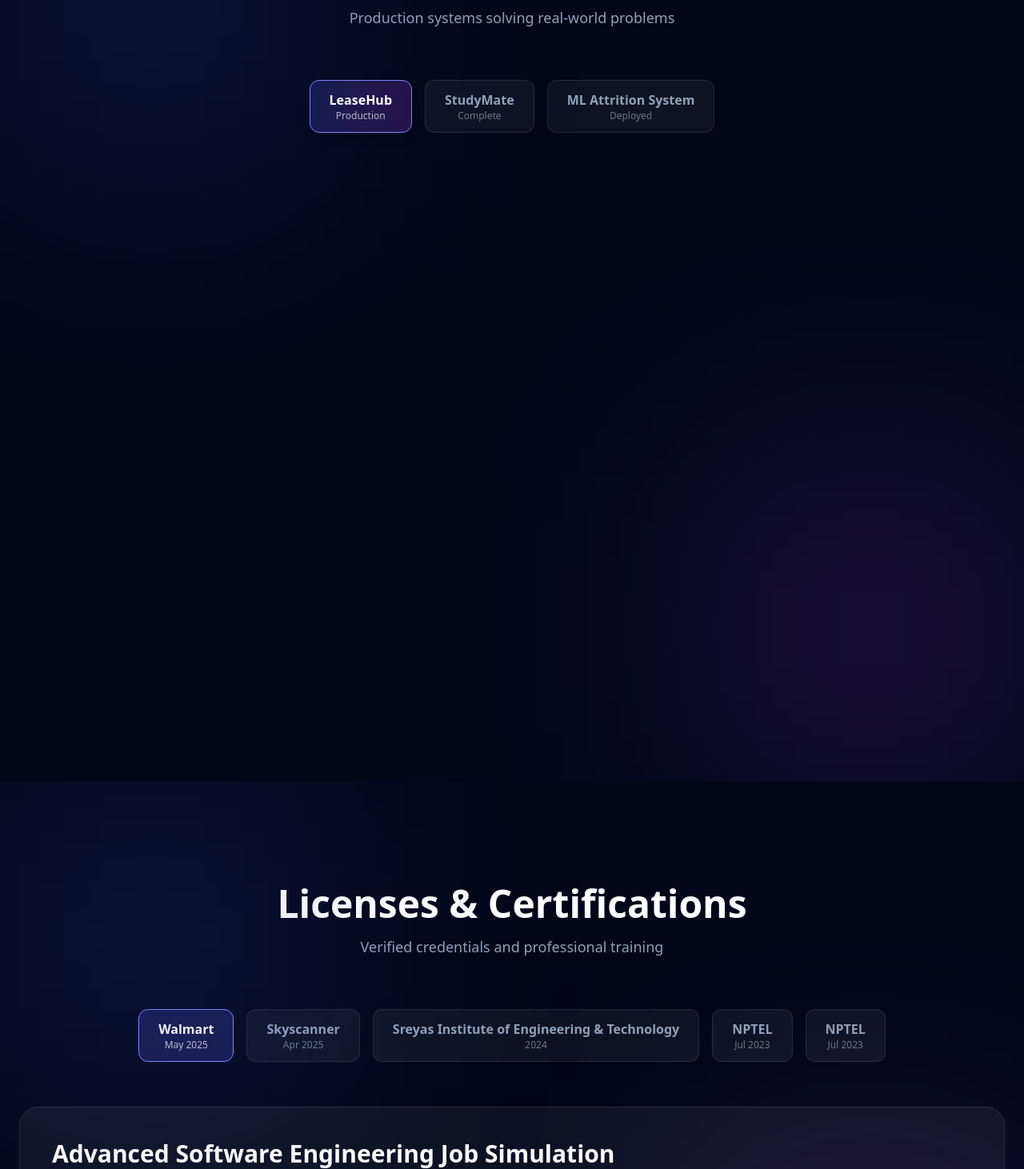
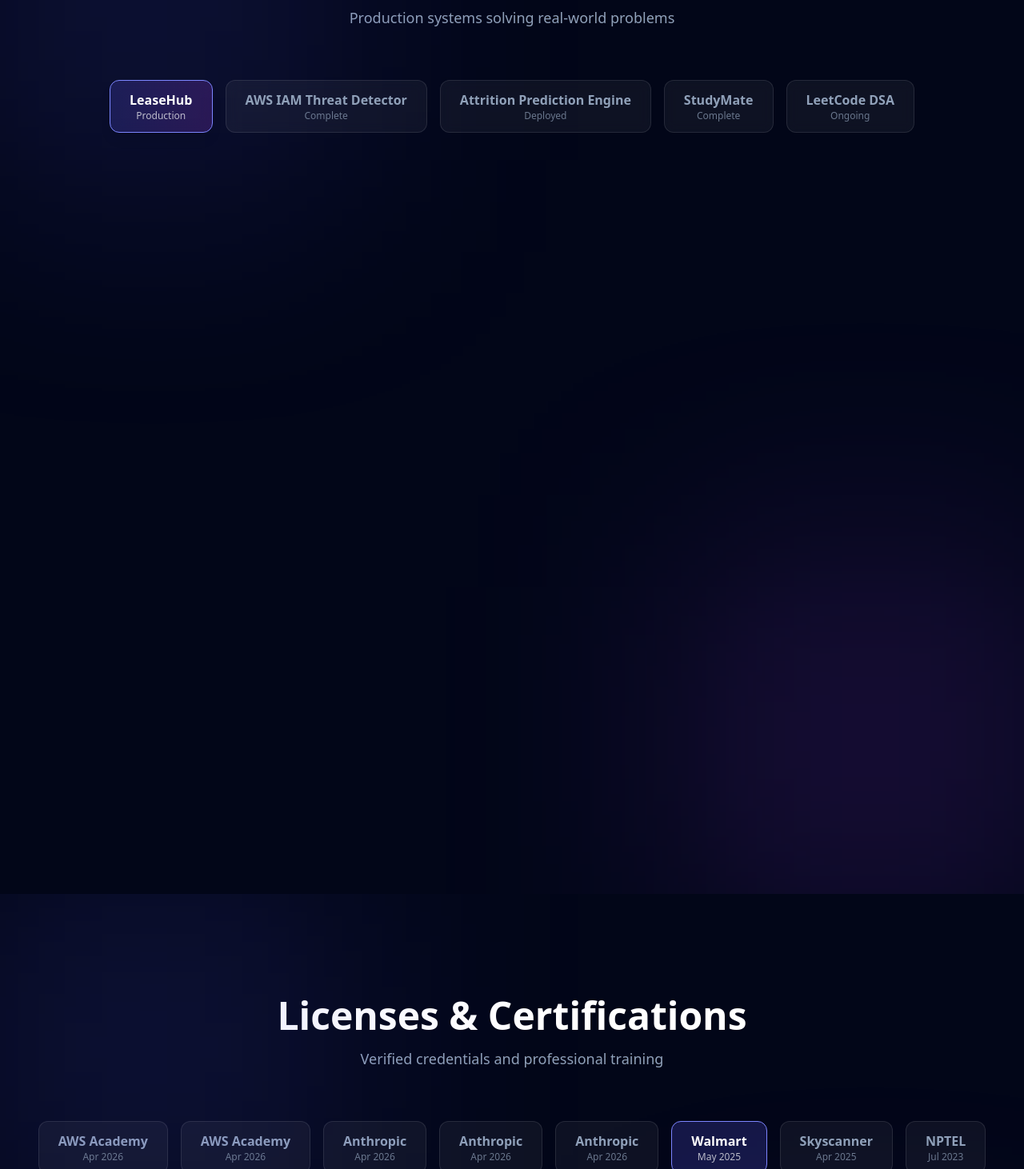
Before and after one commit to panakantinandu/nandu-portfolio, a React (Vite) app: page / in a window 1280 px wide. Shown: the part 2008-3470 px from the top of the page at 80% size. Built offline with nearby package versions, Linux system fonts and the light colour scheme.

Commit message:
modified:   src/App.jsx

```diff
--- a/src/App.jsx
+++ b/src/App.jsx
@@ -12,42 +12,34 @@ const CONTACT = {
   resume: "/Resume(Nan).pdf",
 };
 const SKILLS = [
-
+  {
+    title: "Backend & Runtime",
+    icons: "nodejs,express,spring,php"
+  },
   {
     title: "Languages",
-icons: "java,js,ts,python,php"
+    icons: "java,js,ts,python"
   },
-
+  {
+    title: "Databases",
+    icons: "mongodb,postgres,mysql,redis"
+  },
+  {
+    title: "Cloud & Infrastructure",
+    icons: "aws,docker,firebase,vercel"
+  },
+  {
+    title: "Messaging & Streaming",
+    icons: "kafka"
+  },
   {
     title: "Frontend",
     icons: "react,angular,html,css,bootstrap"
   },
-
   {
-title: "Backend",
-icons: "nodejs,express,spring"
-},
-
-{
-title: "Databases",
-icons: "mongodb,postgres,mysql"
-},
-
-{
-title: "Distributed Systems",
-icons: "redis,kafka"
-},
-
-{
-title: "Cloud & DevOps",
-icons: "aws,docker,github,git,firebase,vercel"
-},
-
-{
-title: "Tools",
-icons: "vscode,idea,postman"
+    title: "DevOps & Tooling",
+    icons: "git,github,vscode,idea,postman"
   }
-
 ];
 // Real projects - honest presentation
 const PROJECTS = [
@@ -55,27 +47,27 @@ const PROJECTS = [
     id: "leasehub",
     name: "LeaseHub",
     status: "Production",
-    tagline: "Property Management SaaS Platform",
+    tagline: "Multi-Tenant Property Management SaaS",
     problem:
-      "Manual lease management causes payment delays, disputes, and admin overhead. Property managers lack visibility into financials and tenant status.",
+      "Property managers rely on spreadsheets and manual follow-ups for rent collection, lease tracking, and financial reconciliation — leading to missed payments, disputes, and zero audit visibility.",
     solution:
-      "End-to-end automation for the entire lease lifecycle with secure payment processing and real-time reporting.",
+      "Full-stack SaaS platform with separate Admin and Tenant portals, automated billing via Stripe, and a complete audit trail for every financial transaction.",
     whatBuilt: [
-      "Complete lease lifecycle automation (application → approval → deposit → rent → late fees → cancellation)",
-      "Stripe payment integration with webhook verification and transaction reconciliation",
-      "Role-based access control (Admin/Tenant) with JWT authentication",
-      "Automated invoice generation and dispatch via cron jobs",
-      "Comprehensive audit logs for dispute resolution",
-      "Financial ledger with consistency across invoices, payments, and transactions",
+      "End-to-end lease lifecycle engine: application → approval → deposit → recurring rent → late fees → cancellation",
+      "Stripe integration with webhook signature verification, idempotent payment processing, and transaction reconciliation",
+      "JWT-based authentication with refresh token rotation and RBAC middleware (Admin / Tenant)",
+      "Cron-driven invoice generation with retry logic and email dispatch",
+      "Financial ledger maintaining consistency across invoices, payments, and balance records",
+      "Immutable audit log capturing all state transitions for compliance and dispute resolution",
     ],
     architecture: [
-      "RESTful API built with Node.js/Express with auth middleware",
-      "MongoDB schemas with referential integrity for tenants, leases, payments",
-      "Stripe webhooks for real-time payment state synchronization",
-      "Scheduled jobs (node-cron) for recurring invoices and notifications",
-      "Audit trail system capturing all financial transactions",
+      "Node.js/Express REST API with layered middleware (auth, validation, error handling)",
+      "MongoDB Atlas with referential integrity across tenants, leases, invoices, and payment documents",
+      "Stripe webhooks for asynchronous payment state synchronization with idempotency guards",
+      "node-cron scheduler for recurring invoice jobs and overdue payment notifications",
+      "Deployed on Render with separate services for Admin and Tenant frontends",
     ],
-    techStack: ["Node.js", "Express.js", "MongoDB Atlas", "Stripe", "JWT", "React", "Firebase"],
+    techStack: ["Node.js", "Express", "MongoDB Atlas", "Stripe", "JWT", "React", "Render"],
     links: {
       github: "https://github.com/panakantinandu/Property-MS-main",
       adminLive: "https://leasehub-admin.onrender.com/",
@@ -83,57 +75,53 @@ const PROJECTS = [
     },
   },
   {
-    id: "studymate",
-    name: "StudyMate",
+    id: "aws-iam-security",
+    name: "AWS IAM Threat Detector",
     status: "Complete",
-    tagline: "Educational Platform with RBAC",
+    tagline: "Event-Driven IAM Privilege Escalation Detection",
     problem:
-      "Educational institutions needed a secure, scalable platform for course management, session booking, and document sharing.",
+      "Unauthorized IAM policy changes and privilege escalation attempts in AWS accounts often go undetected until a security incident occurs, because native CloudTrail logs are passive and lack real-time alerting.",
     solution:
-      "Full-stack LAMP application with role-based access control, email workflows, and secure file handling.",
+      "Serverless event-driven pipeline that monitors CloudTrail for IAM mutations, evaluates risk via Lambda, and sends real-time alerts through SNS.",
     whatBuilt: [
-      "Secure authentication with bcrypt password hashing and session management",
-      "Role-based access control (Student / Instructor / Admin)",
-      "Email verification and password reset flows via PHPMailer",
-      "MySQL database with normalized schema and proper indexing",
-      "File upload system with validation and storage management",
-      "Bootstrap UI with responsive design",
+      "CloudTrail → EventBridge rule chain filtering IAM-related API calls (AttachUserPolicy, CreateRole, PutRolePolicy)",
+      "Lambda function evaluating event payloads against escalation heuristics and risk scoring",
+      "SNS fan-out for multi-channel alerting (email, Slack-ready webhook)",
+      "IAM least-privilege policies scoped per Lambda execution role",
+      "CloudWatch dashboards for event volume monitoring and alert latency tracking",
     ],
     architecture: [
-      "PHP backend with MVC pattern and middleware",
-      "MySQL relational database with foreign key constraints",
-      "PHPMailer for SMTP email delivery",
-      "Session-based authentication with hashed passwords",
-      "File handling with type validation and secure storage",
+      "Fully serverless — zero standing infrastructure, pay-per-invocation cost model",
+      "Event-driven pipeline: CloudTrail → EventBridge → Lambda → SNS",
+      "Infrastructure defined with IAM policy documents and resource-based permissions",
+      "Decoupled alert routing via SNS topic subscriptions for extensibility",
     ],
-    techStack: ["PHP", "MySQL", "PHPMailer", "Bootstrap", "JavaScript", "HTML5", "CSS3"],
+    techStack: ["AWS Lambda", "CloudTrail", "EventBridge", "SNS", "IAM", "Python"],
     links: {
-      github: "https://github.com/panakantinandu/studymate",
+      github: "https://github.com/panakantinandu",
     },
   },
   {
     id: "attrition",
-    name: "ML Attrition System",
+    name: "Attrition Prediction Engine",
     status: "Deployed",
-    tagline: "Employee Attrition Prediction with Explainability",
+    tagline: "ML System with Explainable Predictions",
     problem:
-      "HR teams lack tools to proactively identify at-risk employees before they leave, leading to costly turnover and knowledge loss.",
+      "HR departments react to employee attrition after resignation, missing the window for intervention. Existing surveys are subjective and lack predictive power.",
     solution:
-      "Machine learning system with SHAP explainability to transparently predict employee attrition.",
+      "Random Forest classification system with SHAP-based explainability, exposing both individual and batch predictions through an interactive Streamlit interface.",
     whatBuilt: [
-      "Random Forest classification model with automated preprocessing pipeline",
-      "Data handling: encoding categorical variables, scaling numerical features, balancing class imbalance",
-      "SHAP dashboard for model explainability and feature importance visualization",
-      "Real-time prediction API with batch processing capabilities",
-      "Streamlit web interface for interactive predictions and model insights",
-      "Deployment on Render for global accessibility",
+      "Random Forest model with automated feature engineering pipeline (encoding, scaling, SMOTE for class imbalance)",
+      "SHAP integration for per-prediction feature attribution and global importance rankings",
+      "Batch prediction mode accepting CSV uploads for bulk HR analysis",
+      "Interactive Streamlit dashboard with filters, charts, and downloadable reports",
+      "Model serialization and versioned deployment on Render",
     ],
     architecture: [
-      "Python/Scikit-Learn for model development and training",
-      "Pandas/NumPy for data manipulation and preprocessing",
-      "SHAP library for explaining model predictions",
-      "Streamlit for web interface and interactive dashboard",
-      "Render for serverless deployment and scaling",
+      "Scikit-Learn pipeline encapsulating preprocessing, training, and inference",
+      "SHAP TreeExplainer for efficient feature contribution computation",
+      "Streamlit server handling both real-time and batch prediction workflows",
+      "Deployed as a containerized service on Render with health checks",
     ],
     techStack: ["Python", "Scikit-Learn", "SHAP", "Streamlit", "Pandas", "NumPy"],
     links: {
@@ -141,67 +129,152 @@ const PROJECTS = [
       github: "https://github.com/panakantinandu/ML_Project-Nan-",
     },
   },
+  {
+    id: "studymate",
+    name: "StudyMate",
+    status: "Complete",
+    tagline: "LAMP-Stack Educational Platform",
+    problem:
+      "Institutions managed course materials, session scheduling, and user access through disconnected tools with no unified access control or audit capability.",
+    solution:
+      "Monolithic PHP application with a normalized MySQL schema, three-tier RBAC, and transactional email workflows for authentication and notifications.",
+    whatBuilt: [
+      "Session-based authentication with bcrypt hashing, CSRF tokens, and secure cookie configuration",
+      "Three-role access control system (Student / Instructor / Admin) enforced at the middleware layer",
+      "Email verification and password reset flows via PHPMailer over SMTP",
+      "Normalized MySQL schema (3NF) with foreign key constraints and composite indexes",
+      "File upload pipeline with MIME validation, size limits, and organized storage paths",
+    ],
+    architecture: [
+      "PHP backend following MVC separation with routing middleware",
+      "MySQL with prepared statements to prevent SQL injection",
+      "PHPMailer handling transactional email delivery over TLS",
+      "Server-side session management with configurable expiry and regeneration",
+    ],
+    techStack: ["PHP", "MySQL", "PHPMailer", "Bootstrap", "JavaScript"],
+    links: {
+      github: "https://github.com/panakantinandu/studymate",
+    },
+  },
+  {
+    id: "leetcode",
+    name: "LeetCode DSA",
+    status: "Ongoing",
+    tagline: "200+ Problems · Core Algorithm Patterns",
+    problem:
+      "Solving isolated coding problems without pattern recognition leads to brute-force solutions and poor performance in system design interviews.",
+    solution:
+      "Systematic problem-solving practice organized by pattern — building reusable mental models for time/space optimization.",
+    whatBuilt: [
+      "200+ problems solved across arrays, trees, graphs, dynamic programming, and sliding window",
+      "Pattern-based approach: two pointers, binary search, BFS/DFS, topological sort, union-find",
+      "Complexity analysis for every solution with space/time trade-off documentation",
+      "Consistent practice in Java and Python for language-agnostic proficiency",
+    ],
+    architecture: [
+      "Solutions organized by pattern category for quick reference",
+      "Edge case documentation and test case design per problem",
+      "Focus on optimal solutions with reasoning over brute-force approaches",
+    ],
+    techStack: ["Java", "Python", "Data Structures", "Algorithms"],
+    links: {
+      github: "https://github.com/panakantinandu",
+    },
+  },
 ];
 //certificates
 const CERTIFICATES = [
   {
+    id: "aws-cloud-arch",
+    name: "AWS Academy Graduate – Cloud Architecting",
+    issuer: "AWS Academy",
+    date: "Apr 2026",
+    skills: ["EC2", "VPC", "Auto Scaling", "RDS", "S3", "ALB", "Security Groups"],
+    description:
+      "Designed multi-tier AWS architectures with compute, networking, storage, and database services following Well-Architected Framework principles.",
+    link: "#"
+  },
+  {
+    id: "aws-cloud-security",
+    name: "AWS Academy Graduate – Cloud Security Foundations",
+    issuer: "AWS Academy",
+    date: "Apr 2026",
+    skills: ["IAM", "Data Protection", "Network Security", "Monitoring"],
+    description:
+      "Applied AWS security controls across identity management, data encryption, network isolation, and audit logging.",
+    link: "#"
+  },
+  {
+    id: "anthropic-claude-api",
+    name: "Building with Claude API",
+    issuer: "Anthropic",
+    date: "Apr 2026",
+    skills: ["LLM Integration", "API Design", "Prompt Engineering"],
+    description:
+      "Built applications integrating Claude's API for structured generation, tool use, and production prompt workflows.",
+    link: "#"
+  },
+  {
+    id: "anthropic-claude-code",
+    name: "Claude Code in Action",
+    issuer: "Anthropic",
+    date: "Apr 2026",
+    skills: ["AI-Assisted Development", "Code Generation"],
+    description:
+      "Applied Claude for code generation, debugging, and automated development workflows.",
+    link: "#"
+  },
+  {
+    id: "anthropic-claude-101",
+    name: "Claude 101",
+    issuer: "Anthropic",
+    date: "Apr 2026",
+    skills: ["LLM Fundamentals", "AI Safety"],
+    description:
+      "Foundational understanding of large language model capabilities, limitations, and responsible usage patterns.",
+    link: "#"
+  },
+  {
     id: "walmart",
-    name: "Advanced Software Engineering Job Simulation",
+    name: "Advanced Software Engineering Simulation",
     issuer: "Walmart",
     date: "May 2025",
     credentialId: "GdMwD3PmFhM4ECmYS",
-    skills: ["Data Structures", "UML", "Relational Databases"],
+    skills: ["System Design", "Data Modeling", "Relational Databases"],
     description:
-      "Completed real-world backend engineering tasks including system design and data modeling.",
+      "Completed backend engineering tasks including heap-based data structures, UML system design, and relational schema modeling.",
     link: "https://forage-uploads-prod.s3.amazonaws.com/completion-certificates/prBZoAihniNijyD6d/oX6f9BbCL9kJDJzfg_prBZoAihniNijyD6d_hFspdJeJnuae3BoDB_1747109821353_completion_certificate.pdf"
   },
   {
     id: "skyscanner",
-    name: "Software Engineering Job Simulation",
+    name: "Software Engineering Simulation",
     issuer: "Skyscanner",
     date: "Apr 2025",
     credentialId: "hdjhWrTH3R8dnkFQM",
-    skills: ["React.js", "Figma", "Microservices"],
+    skills: ["React.js", "Microservices", "Component Design"],
     description:
-      "Worked on frontend systems and microservices architecture simulation.",
+      "Built frontend components and worked with microservices architecture in a simulated production environment.",
     link: "https://forage-uploads-prod.s3.amazonaws.com/completion-certificates/skoQmxqhtgWmKv2pm/p3xGFkpdot5H8NBih_skoQmxqhtgWmKv2pm_hFspdJeJnuae3BoDB_1745513981330_completion_certificate.pdf"
   },
   {
-    id: "python",
-    name: "Full Stack - Python",
-    issuer: "Sreyas Institute of Engineering & Technology",
-    date: "2024",
-    skills: ["Python"],
+    id: "dbms",
+    name: "Database Management Systems",
+    issuer: "NPTEL",
+    date: "Jul 2023",
+    skills: ["SQL", "Normalization", "Query Optimization", "Schema Design"],
     description:
-      "Built full-stack applications using Python technologies.",
-    link: "#"
+      "Covered relational algebra, normalization theory, indexing strategies, and transaction management.",
+    link: "https://archive.nptel.ac.in/content/noc/NOC23/SEM2/Ecertificates/106/noc23-cs79/Course/NPTEL23CS79S3570127910087952.pdf"
   },
   {
     id: "python-ds",
     name: "Python for Data Science",
     issuer: "NPTEL",
     date: "Jul 2023",
-    skills: [
-      "Python",
-      "Data Science",
-      "Data Analysis",
-      "Data Visualization",
-      "Machine Learning",
-      "Big Data"
-    ],
+    skills: ["Python", "Data Analysis", "Visualization", "NumPy", "Pandas"],
     description:
-      "Gained hands-on experience in data analysis, visualization, and machine learning using Python.",
+      "Applied Python for data wrangling, statistical analysis, and visualization using NumPy, Pandas, and Matplotlib.",
     link: "https://archive.nptel.ac.in/content/noc/NOC23/SEM2/Ecertificates/106/noc23-cs99/Course/NPTEL23CS99S4570083010087952.pdf"
-  },
-  {
-    id: "dbms",
-    name: "Database Management System",
-    issuer: "NPTEL",
-    date: "Jul 2023",
-    skills: ["SQL", "NoSQL", "Database Design"],
-    description:
-      "Learned database design, querying, and system architecture.",
-    link: "https://archive.nptel.ac.in/content/noc/NOC23/SEM2/Ecertificates/106/noc23-cs79/Course/NPTEL23CS79S3570127910087952.pdf"
   }
 ];
 
```
Lines whose indentation alone changed are shown as unchanged.
